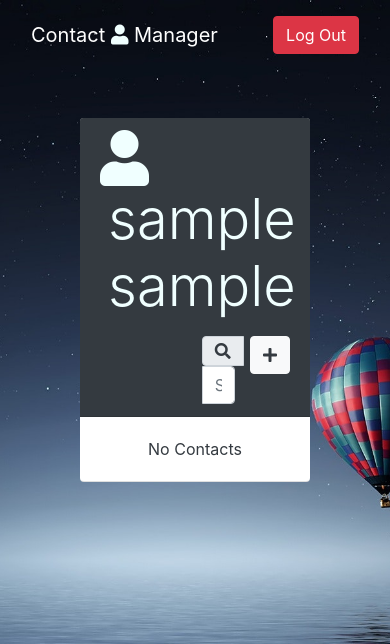
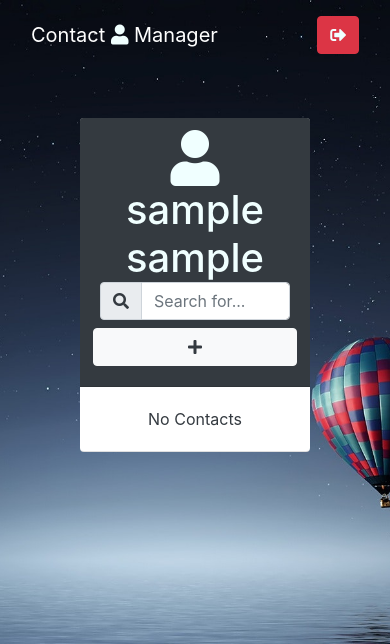
Before and after one commit to hiranosasuke/group8, a PHP site: page /contact.php in a window 390 px wide. Shown: the top 644 px of the page. Run offline with PHP 8.4, Linux system fonts and the light colour scheme; the visitor is signed in with stand-in values (Sample User, id 1); data that the repository does not hold is empty; some libraries are stand-ins or nearby versions.

Commit message:
Re-vamped
Added contact images
Added better scaling for mobile devices
Added contact, delete and update modals
Added varchar for phone number (fixed bug where if there was a space the number would be cut off)
minor visual bug fixes and other minor functionality

```diff
--- a/contact.php
+++ b/contact.php
@@ -12,21 +12,26 @@
 			<div class="container col-8 mt-5 mx-auto">
 				<div class="card" style="border-top:0px; border-left:0px; border-right:0px">
 	  		<div class="card-header bg-dark text-light">
-					<div>
-						<i id="darkelement" class="display-4 float-left fa fa-user"></i>
+					<div class="row">
+						<div class="col-md-1 col-xs-12 text-center m-auto">
+							<i id="darkelement" class="display-4 fa fa-user"></i>
+						</div>
 						<?php
 							$first=$_SESSION['u_first'];
 							$last=$_SESSION['u_last'];
-							echo "<p class='display-4 float-left align-middle pl-2 m-0'>$first $last</p>";
+							echo "<div class='col-md-6 col-xs-12'> <h1 class='text-center p-auto m-auto'>$first $last</h1></div>";
 						 ?>
-						 <div class="pt-3 float-right">
-							 		<button class="btn btn-light" data-toggle="modal" data-target="#addUserModal"><span data-toggle="tooltip" title="Add User"><i class="fa fa-plus text-dark"></i></span></button>
-						 </div>
-						 <div class="input-group col-4 pt-3 float-right">
+
+						 <div class="col-md-4 col-xs-6 m-auto">
+							 <div class="input-group">
 								 <div class="input-group-prepend">
-		 					 		<div class="input-group-text"><i class="fa fa-search text-dark"></i></div>
+			 					 		<div class="input-group-text"><i class=" fa fa-search text-dark"></i></div>
 		 							</div>
 		 		 					<input type="text" class="form-control" placeholder="Search for...">
+		 	 				  </div>
+							</div>
+							<div class="col-md-1 col-xs-6 text-center m-auto p-2">
+								 <button class="btn btn-light btn-block" data-toggle="modal" data-target="#addUserModal"><span data-toggle="tooltip" title="Add User"><i class="fa fa-plus text-dark"></i></span></button>
 							</div>
 					</div>
 				</div>
@@ -41,7 +46,7 @@
 	  		<div class="card-body">
 					<?php
 						$id=$_SESSION['u_id'];
-						$sql = "SELECT LastName,FirstName,Email,phone,picture FROM contacts WHERE user_id=$id";
+						$sql = "SELECT LastName,FirstName,Email,phone,picture,user_id,contact_id FROM contacts WHERE user_id=$id";
 						$result=mysqli_query($conn, $sql);
 						$resultCheck = mysqli_num_rows($result);
 						if($resultCheck<1){
@@ -54,46 +59,94 @@
 								$last=$x['LastName'];
 								$email=$x['Email'];
 								$num=$x['phone'];
+								$id=$x['contact_id'];
 								$icon=getIcon($x['picture']);
+
+
+
 							//	$first=$row['FirstName'];
-							echo"<div id='contact' class='border rounded border-primary bg-dark row'>
+							echo"
+								    <div id='contact' class='py-1'>
+											<div name='contact' class=' contact border rounded border-primary bg-dark row' data-toggle='modal' data-target='#$id-Modal'>
+
+												<div class='container m-1'>
+											 		<div class='row'>
+														<div class='col-md-2 text-center'>
 															$icon
-										<div class='my-auto'>
-											<div class='row'>
-												<h3 class='mx-auto'>First: $first</h3>
 														</div>
-											<div class='row'>
-												<h3>Last: $last</h3>
+														<div class='col-md-6 text-center m-auto'>
+															<h3 class='mx-auto'> $first $last</h3>
 														</div>
+														<div class='col-md-2 my-auto'>
+											  			<buttton class='btn btn-danger d-block' data-toggle='modal' data-target='#deleteModal'>
+												  			<i class='fa fa-fw fa-2x fa-trash-alt text-white'></i>
+										  				</buttton>
 														</div>
-										<div class='ml-auto my-auto mr-2'>
-											<button class='btn btn-danger p-3'>
-													<i class='fa fa-fw fa-2x fa-trash-alt text-white'></i>
-											</button>
-
-											<buttton class='btn btn-warning p-3'>
+														<div class='col-md-2 my-auto' data-toggle='modal' data-target='#updateModal'>
+															<buttton class='btn btn-warning d-block'>
 																<i class='fa fa-fw fa-2x fa-edit text-white'></i>
 															</buttton>
 														</div>
-									</div>";
+											 		</div>
+											 	</div>
+											 </div>
+											</div>
+
+
+									<!--CONTACT MODAL-->
+									<div class='modal fade' id='$id-Modal'>
+
+										<div class='modal-dialog modal-lg'>
+											<div class='modal-content'>
+												<div class='modal-header bg-dark text-dark'>
+													<div class='col-md-12 text-center'>
+															<span class='display-4 '><b class='text-white'>$first $last</b></span>
+													</div>
+												</div>
+												<div class='modal-body'>
+													<form>
+														<div class='my-3 py-2 my-0 row bg-secondary rounded'>
+															<h2 class='text-dark m-auto'>	First Name: $first</h2>
+														</div>
+														<div class='my-3 py-2 row bg-secondary rounded'>
+															<h2 class='text-dark m-auto '>	Last Name: $last</h2>
+														</div>
+														<div class='my-3 py-2 row  bg-secondary rounded'>
+															<h2 class='text-dark m-auto'>	Email: $email</h2>
+														</div>
+														<div class='my-3 py-2 row bg-secondary rounded'>
+															<h2 class='text-dark m-auto '>	Phone: $num</h2>
+														</div>
+
+
+													</form>
+											</div>
+											<div class='modal-footer bg-dark rounded-bottom'>
+
+											</div>
+										</div>
+									</div>
+									</div>
+									";
+
 							}
 						}
 
 						function getIcon($num){
 							if($num==1){
-						  	return"<i class='p-2 display-2 mr-5 fa fa-user'></i>";
+						  	return"<i class='display-2 p-3 fa fa-user'></i>";
 							}else if($num==2){
-								return "<i class='p-2 display-2 mr-5 fa fa-user-tie'></i>";
+								return "<i class='display-2 p-3 fa fa-user-tie'></i>";
 							}else if($num==3){
-								return "<i class='p-2 display-2 mr-5 fa fa-frog'></i>";
+								return "<i class='display-2 p-3 fa fa-frog'></i>";
 							}else if($num==4){
-							  return "<i class='p-2 display-2 mr-5 fa fa-kiwi-bird'></i>";
-							}else if($numm==5){
-								return "<i class='p-2 display-2 mr-5 fa fa-leaf'></i>";
+							  return "<i class=' display-2 p-3 fa fa-kiwi-bird'></i>";
+							}else if($num==5){
+								return "<i class=' display-2 p-3 fa fa-leaf'></i>";
 							}else if($num==6){
-								return "<i class='p-2 display-2 mr-5 fa fa-crow'></i>";
+								return "<i class=' display-2 p-3 fa fa-crow'></i>";
 							}else if($num==7){
-								return "<i class='p-2 display-2 mr-5 fa fa-dove'></i>";
+								return "<i class='display-2 p-3  fa fa-dove'></i>";
 							}
 						}
 
@@ -159,10 +212,88 @@
 	</div>
 </div>
 
+
+
+<!-- DELETE MODAL-->
+<div class="modal fade" id="deleteModal">
+	<div class="modal-dialog modal-lg">
+		<div class="modal-content">
+			<div class="modal-header bg-danger text-dark">
+				<div class="col-md-12 text-center">
+						<span class="display-4 "><b class="text-dark">Delete Contact</b></span>
+				</div>
+			</div>
+			<div class="modal-body">
+				<form>
+					<div class="my-3 py-2 my-0 row bg-secondary rounded">
+						<h2 class="text-dark m-auto">	First Name: First</h2>
+					</div>
+					<div class="my-3 py-2 row bg-secondary rounded">
+						<h2 class="text-dark m-auto ">	Last Name: Last</h2>
+					</div>
+					<div class="my-3 py-2 row  bg-secondary rounded">
+						<h2 class="text-dark m-auto">	Email: email</h2>
+					</div>
+					<div class="my-3 py-2 row bg-secondary rounded">
+						<h2 class="text-dark m-auto ">	Phone: 407 444-444</h2>
+					</div>
+
+
+				</form>
+		</div>
+		<div class="modal-footer bg-danger rounded-bottom">
+
+		</div>
+	</div>
+</div>
+</div>
+
+<!--UPDATE MODAL-->
+<div class="modal fade" id="updateModal">
+	<div class="modal-dialog modal-lg">
+		<div class="modal-content">
+			<div class="modal-header bg-warning text-dark">
+				<div class="col-md-12 text-center">
+						<span class="display-4 "><b class="text-dark">Update Contact</b></span>
+				</div>
+			</div>
+			<div class="modal-body">
+				<form>
+					<div class="my-3 py-2 my-0 row bg-secondary rounded">
+						<h2 class="text-dark m-auto">	First Name: First</h2>
+					</div>
+					<div class="my-3 py-2 row bg-secondary rounded">
+						<h2 class="text-dark m-auto ">	Last Name: Last</h2>
+					</div>
+					<div class="my-3 py-2 row  bg-secondary rounded">
+						<h2 class="text-dark m-auto">	Email: email</h2>
+					</div>
+					<div class="my-3 py-2 row bg-secondary rounded">
+						<h2 class="text-dark m-auto ">	Phone: 407 444-444</h2>
+					</div>
+
+
+				</form>
+		</div>
+		<div class="modal-footer bg-warning rounded-bottom">
+
+		</div>
+	</div>
+</div>
+</div>
+
 <script>
-$(document).ready(function(){
-    $('[data-toggle="tooltip"]').tooltip();
-});
+
+
+
+
+$('#deleteModal').on('hide.bs.modal', function (e) {
+  	$('#contactModal').modal('hide');
+})
+
+$('#updateModal').on('hide.bs.modal', function (e) {
+  	$('#contactModal').modal('hide');
+})
 
 
 function getItem(item) {
--- a/css/styles.css
+++ b/css/styles.css
@@ -1,3 +1,8 @@
+#contact:hover{
+	opacity:0.8 !important;
+	cursor:pointer !important;
+}
+
 *
 {
 	color: azure;
@@ -19,10 +24,7 @@ body
 
 
 
-#contact:hover{
-	opacity:0.8;
-	cursor:pointer;
-}
+
 
 .form-container
 {
--- a/header.php
+++ b/header.php
@@ -10,7 +10,7 @@
   <link rel="stylesheet" href="https://stackpath.bootstrapcdn.com/bootstrap/4.1.1/css/bootstrap.min.css" integrity="sha384-WskhaSGFgHYWDcbwN70/dfYBj47jz9qbsMId/iRN3ewGhXQFZCSftd1LZCfmhktB" crossorigin="anonymous">
 
   <!--BOOTSTRAP CDN for JS -->
-  <script src="https://code.jquery.com/jquery-3.3.1.slim.min.js" integrity="sha384-q8i/X+965DzO0rT7abK41JStQIAqVgRVzpbzo5smXKp4YfRvH+8abtTE1Pi6jizo" crossorigin="anonymous"></script>
+  <script src="https://code.jquery.com/jquery-3.3.1.js" integrity="sha256-2Kok7MbOyxpgUVvAk/HJ2jigOSYS2auK4Pfzbm7uH60=" crossorigin="anonymous"></script>
   <script src="https://cdnjs.cloudflare.com/ajax/libs/popper.js/1.14.3/umd/popper.min.js" integrity="sha384-ZMP7rVo3mIykV+2+9J3UJ46jBk0WLaUAdn689aCwoqbBJiSnjAK/l8WvCWPIPm49" crossorigin="anonymous"></script>
   <script src="https://stackpath.bootstrapcdn.com/bootstrap/4.1.1/js/bootstrap.min.js" integrity="sha384-smHYKdLADwkXOn1EmN1qk/HfnUcbVRZyYmZ4qpPea6sjB/pTJ0euyQp0Mk8ck+5T" crossorigin="anonymous"></script>
 
@@ -29,9 +29,13 @@
 		<div>
 			<?php
 			if(isset($_SESSION['u_id'])){
-				echo '<form class="form-inline my-2 my-lg-0" action="includes/logout.inc.php" method="POST">
+				echo '<form class="form-inline my-2 d-none d-md-block my-lg-0" action="includes/logout.inc.php" method="POST">
 								<button class="btn btn-danger" style="float:right" type="submit" name="submit">Log Out</button>
-							</form>';
+							</form>
+              <form class="form-inline my-2 d-md-none my-lg-0" action="includes/logout.inc.php" method="POST">
+      							<button class="btn btn-danger" style="float:right" type="submit" name="submit"><i class="fa fa-sign-out-alt"></i></button>
+      				</form>'
+              ;
 			}
 
 			?>
--- a/signup.php
+++ b/signup.php
@@ -35,7 +35,7 @@
 				 <input type="uid" name="uid" class="form-control" id="exampleUser" placeholder="Username">
 			  </div>
 			  <div class="form-group">
-				 <input type="password" name="pwd" class="form-control" id="exampleUser" placeholder="Password">
+				 <input type="password" name="pwd" class="form-control" id="examplePass" placeholder="Password">
 			  </div>
 			  <button type="submit" name="submit" class="btn btn-primary btn-block">Sign Up</button>
         <!--Response for submit-->
--- a/test.php
+++ b/test.php
@@ -1,4 +1,4 @@
 <?php
 
-echo "<script> console.log('Test')</script>";
+echo "Hi";
  ?>
```
Lines whose indentation alone changed are shown as unchanged.
